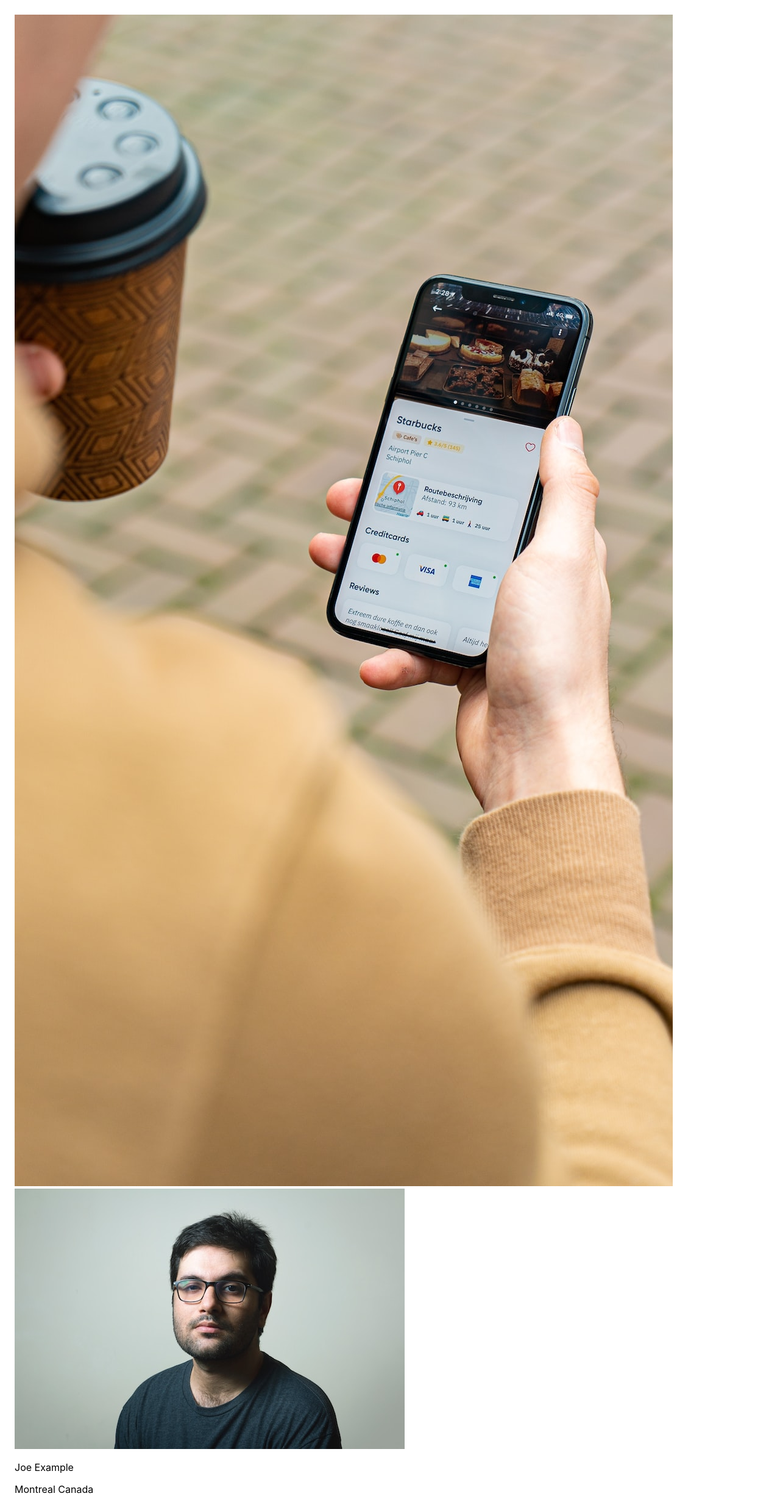
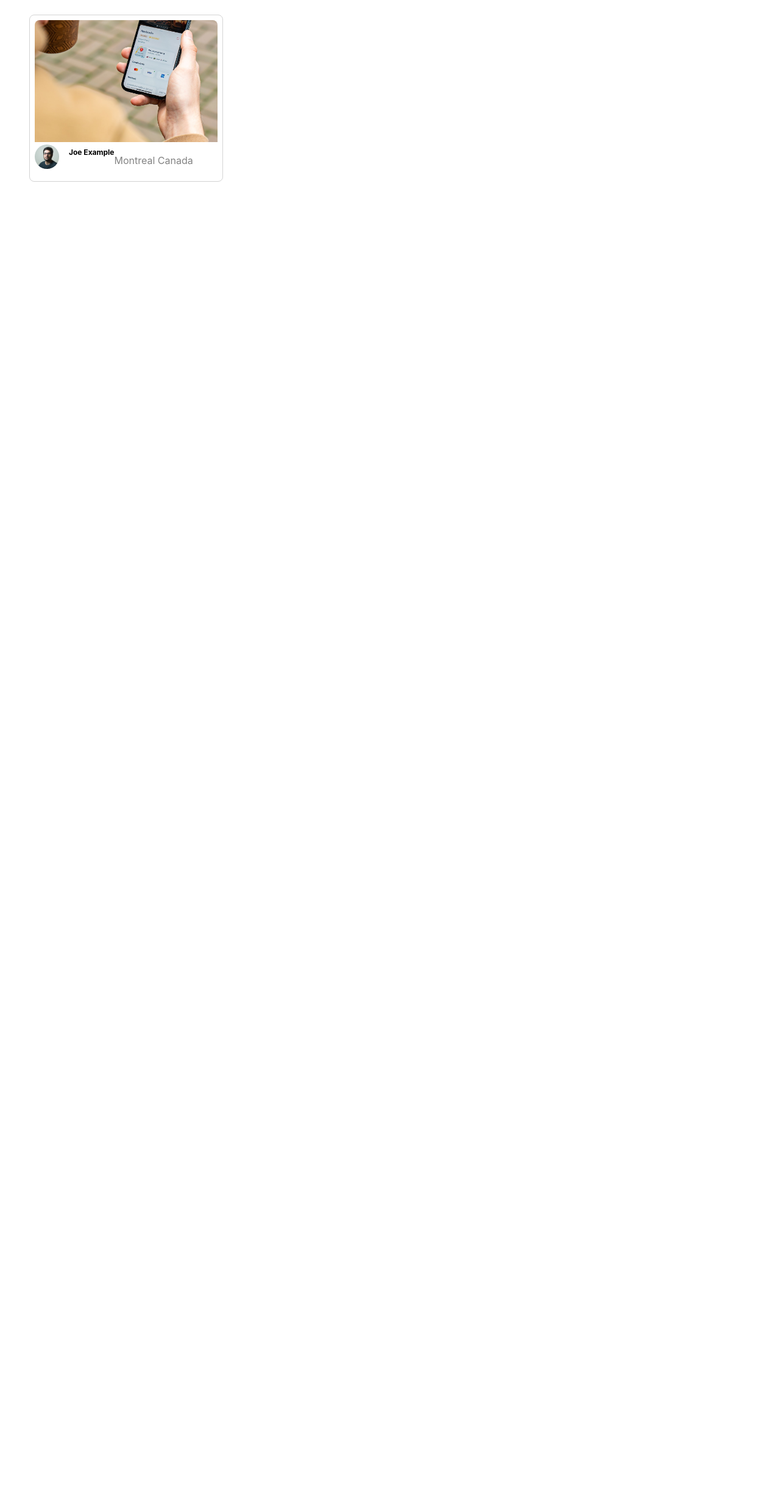
Before and after one commit to asperatusx/photolabs, a React (Create React App) app in the folder frontend/: page / in a window 1280 px wide. Shown: the whole page at 61% size. After the commit the page ends 800 px from the top, so only its background shows below. Built offline with nearby package versions, Linux system fonts and the light colour scheme; the HTML template or start-up script is replaced by a standard one.

Commit message:
add styling to photolistitem

```diff
--- a/frontend/src/components/PhotoListItem.jsx
+++ b/frontend/src/components/PhotoListItem.jsx
@@ -7,11 +7,13 @@
   const {id, location, imageSource, username, profile} = props.photoData
 
   return (
-    <div key={id}>
-      <img src={imageSource} alt="picture of phone in hand" />
-      <img src={profile} alt="joe profile picture" />
-      <p>{username}</p>
-      <p>{location.city} {location.country}</p>
+    <div key={id} className="photo-list__item">
+      <img className="photo-list__image" src={imageSource} alt="picture of phone in hand" />
+      <div className="photo-list__user-details">
+        <img className="photo-list__user-profile" src={profile} alt="joe profile picture" />
+        <p className="photo-list__user-info">{username}</p>
+        <p className="photo-list__user-location">{location.city} {location.country}</p>
+      </div>
     </div>
   )
 };
```
